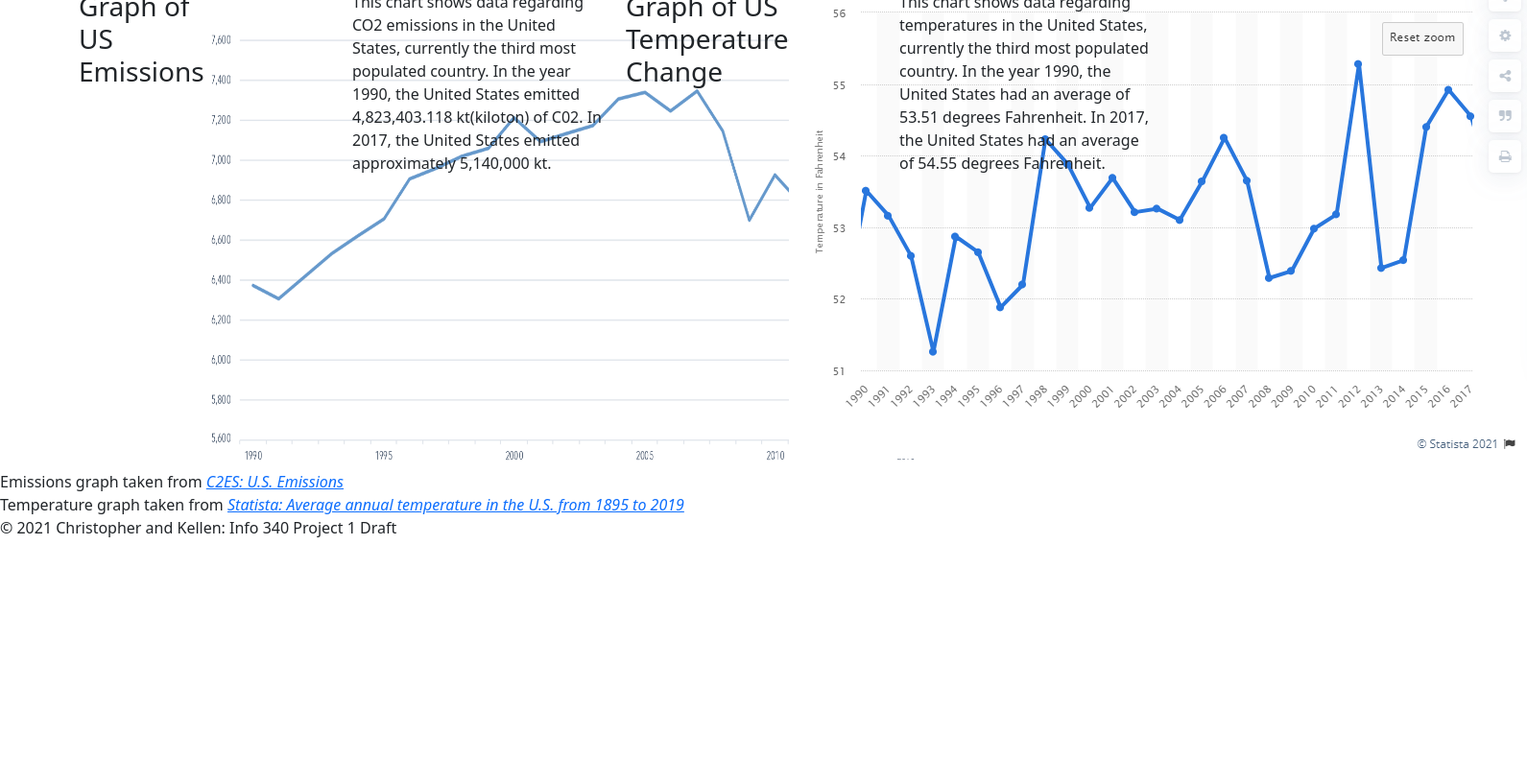
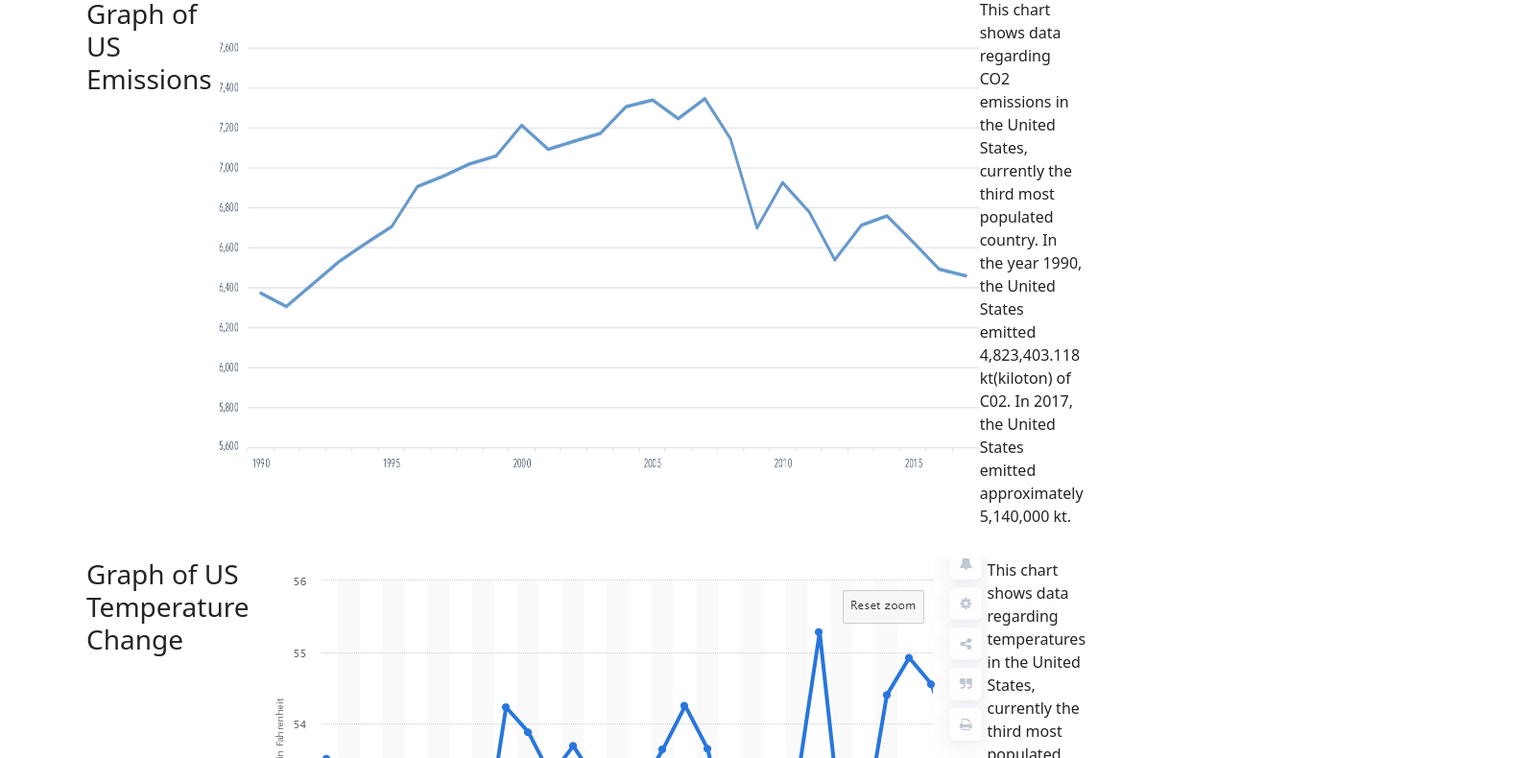
Before and after one commit to info340-wi21/Climate-Change-Viz, a website: page landing.html in a window 1280 px wide. Shown: the part 112-902 px from the top of the page at 96% size, 1591 px wide, since content can reach past the window. Before the commit the page ends 800 px from the top, so only its background shows below. Drawn offline with nearby package versions, Linux system fonts and the light colour scheme.

Commit message:
Add layout styling to landing.html

```diff
--- a/landing.html
+++ b/landing.html
@@ -16,15 +16,12 @@
         <div class="container">
             <h2 class="text-center">Climate Change in the United States from 1990 to 2017</h2>
 
-            <div class="row">
-                <div class="d-flex col-sm-6 col-md-3">
+            <div class="d-flex row">
+                <div class="d-flex col-sm-12 col-md-6 m-2">
                     <h3>Graph of US Emissions</h3>
                     <div aria-label="Graph of US Emissions">
                         <img src="img/US_gas_emissions_1990-2017.png" alt="Map of US gas emissions over time" width="800" height="500">
                     </div>
-                </div>
-
-                <div class="d-flex col-sm-6 col-md-3">
                     <p class="text-justify">
                         This chart shows data regarding CO2 emissions in the United States, currently the third most populated country.
                         In the year 1990, the United States emitted 4,823,403.118 kt(kiloton) of C02. In 2017, the United States emitted
@@ -32,14 +29,11 @@
                     </p>
                 </div>
 
-                <div class="d-flex col-sm-6 col-md-3">
+                <div class="d-flex col-sm-12 col-md-6 m-2">
                     <h3>Graph of US Temperature Change</h3>
                     <div aria-label="Graph of US Temperature Change">
                         <img src="img/US_temperature_change_1990-2017.png" alt="Map of US temperatures over time">
                     </div>
-                </div>
-
-                <div class="d-flex col-sm-6 col-md-3">
                     <p class="text-justify">
                         This chart shows data regarding temperatures in the United States, currently the third most populated country.
                         In the year 1990, the United States had an average of 53.51 degrees Fahrenheit. In 2017, the United States
```
